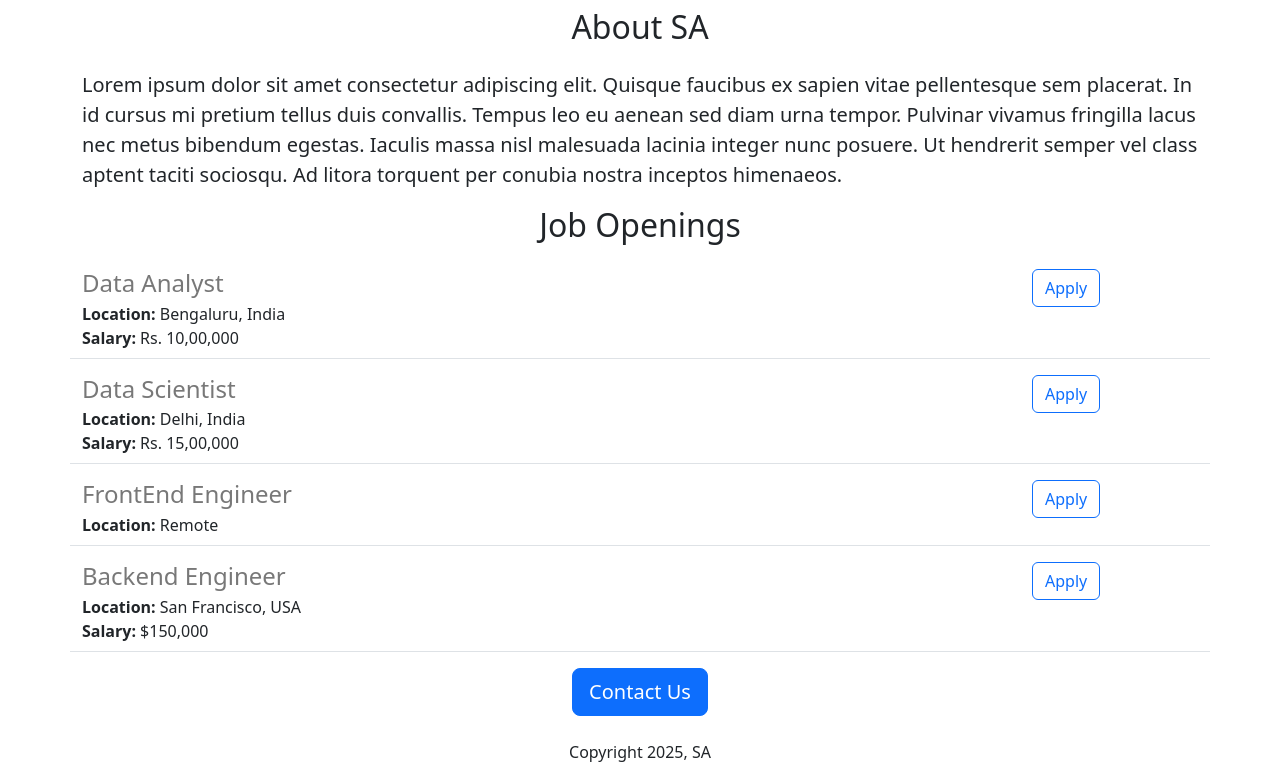
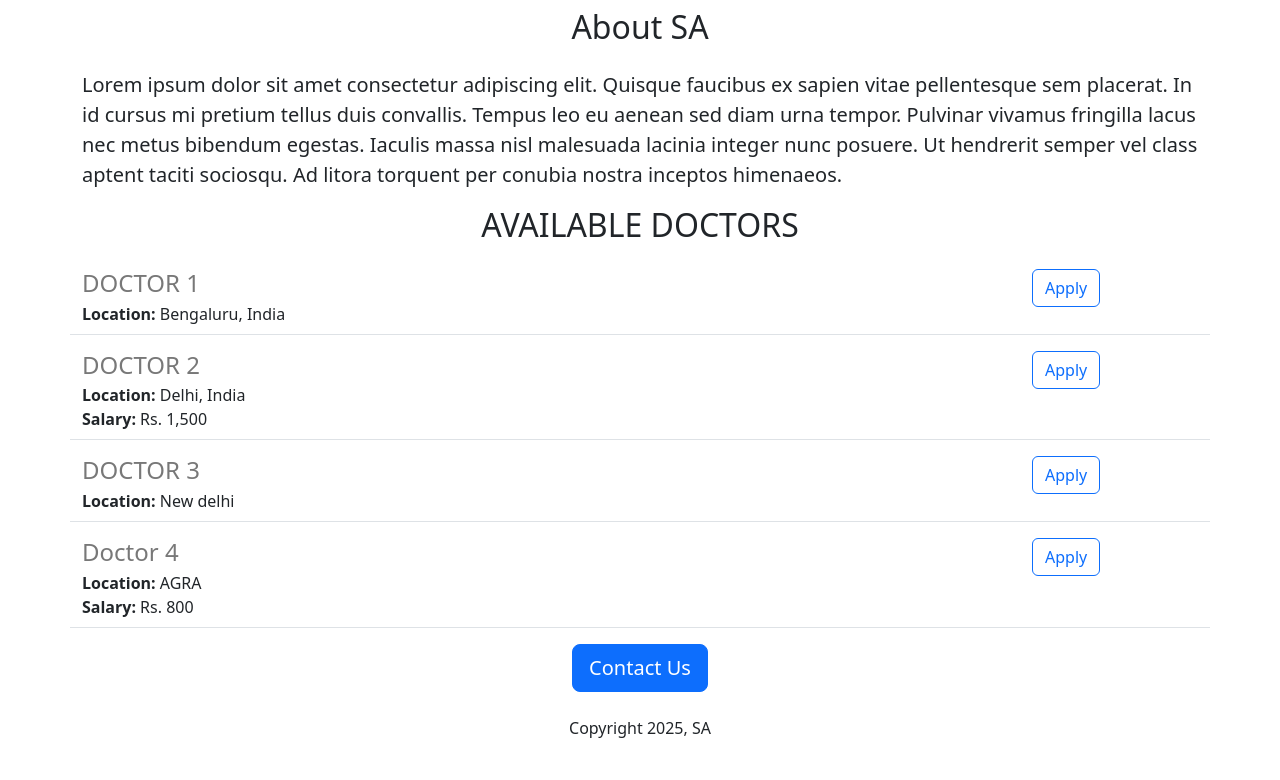
Before and after one commit to x-akshat/career-website, a Flask app: page / in a window 1280 px wide. Shown: the part 440-1220 px from the top of the page. After the commit the page ends 1196 px from the top, so only its background shows below. Run offline with Flask 3, Linux system fonts and the light colour scheme.

Commit message:
CONVERT IT INTO DOCTOR WEBSITE

```diff
--- a/app.py
+++ b/app.py
@@ -5,26 +5,26 @@ app = Flask(__name__)
 JOBS= [
    {
       "id": 1,
-      "title": "Data Analyst",
+      "title": "DOCTOR 1",
       "location": "Bengaluru, India",
-      "salary": "Rs. 10,00,000"
+      "FEES": "Rs. 1,000"
    },
    {
       "id": 2,
-      "title": "Data Scientist",
+      "title": "DOCTOR 2",
       "location": "Delhi, India",
-      "salary": "Rs. 15,00,000"
+      "salary": "Rs. 1,500"
    },
    {
       "id": 3,
-      "title": "FrontEnd Engineer",
-      "location": "Remote"
+      "title": "DOCTOR 3",
+      "location": "New delhi"
    },
    {
       "id": 4,
-      "title": "Backend Engineer",
-      "location": "San Francisco, USA",
-      "salary": "$150,000"
+      "title": "Doctor 4",
+      "location": "AGRA",
+      "salary": "Rs. 800"
    }
 ]
 
--- a/templates/home.html
+++ b/templates/home.html
@@ -19,7 +19,7 @@
     <h2 class="text-center  mt-2 mb-4">About SA</h2>
     <p class="lead"> Lorem ipsum dolor sit amet consectetur adipiscing elit. Quisque faucibus ex sapien vitae pellentesque sem placerat. In id cursus mi pretium tellus duis convallis. Tempus leo eu aenean sed diam urna tempor. Pulvinar vivamus fringilla lacus nec metus bibendum egestas. Iaculis massa nisl malesuada lacinia integer nunc posuere. Ut hendrerit semper vel class aptent taciti sociosqu. Ad litora torquent per conubia nostra inceptos himenaeos.
 </p>
-    <h2 class="text-center mt-2 mb-4">Job Openings</h2>
+    <h2 class="text-center mt-2 mb-4">AVAILABLE DOCTORS</h2>
       <p>
 
       {% for job in jobs %}
```
Also changed, not shown: other parts of templates/home.html (+1 -1 lines).
